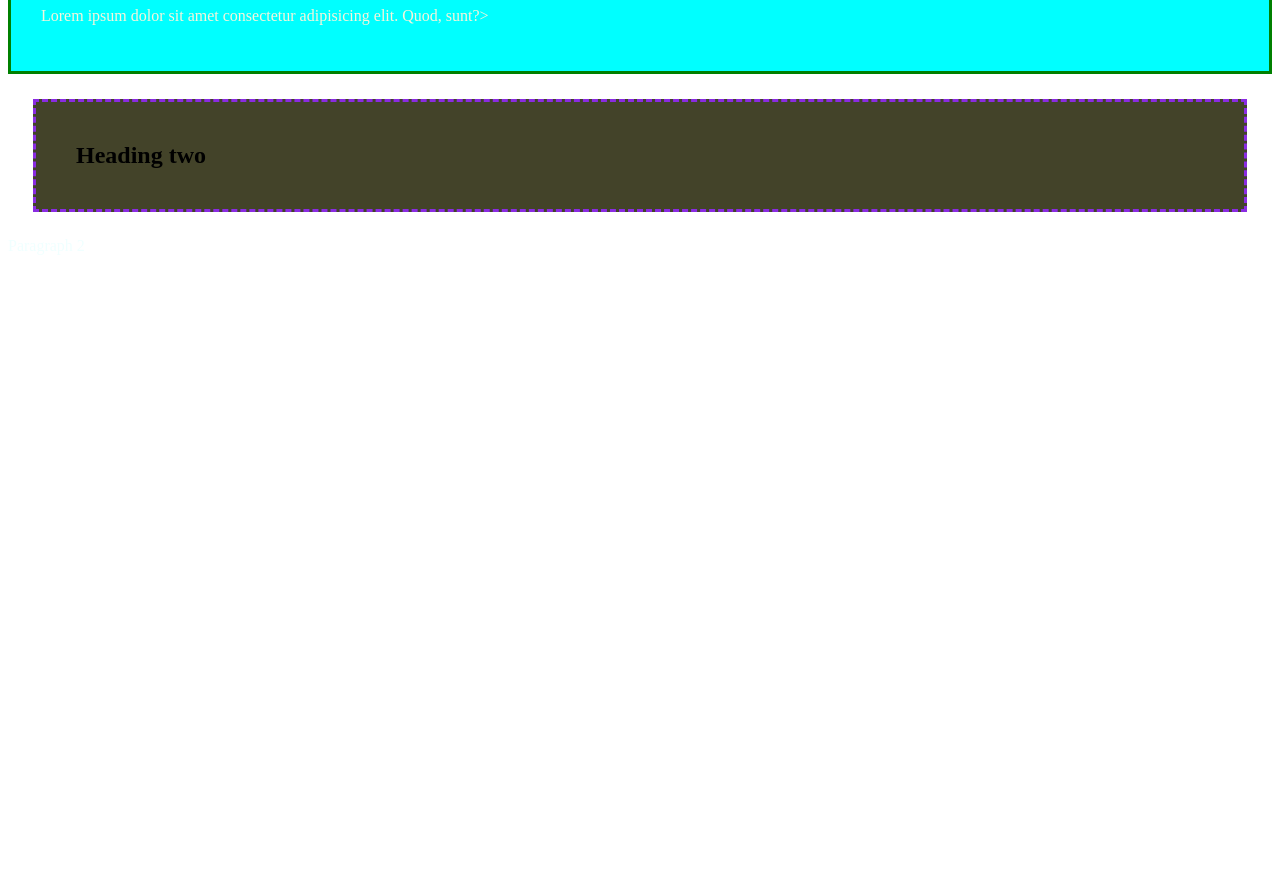
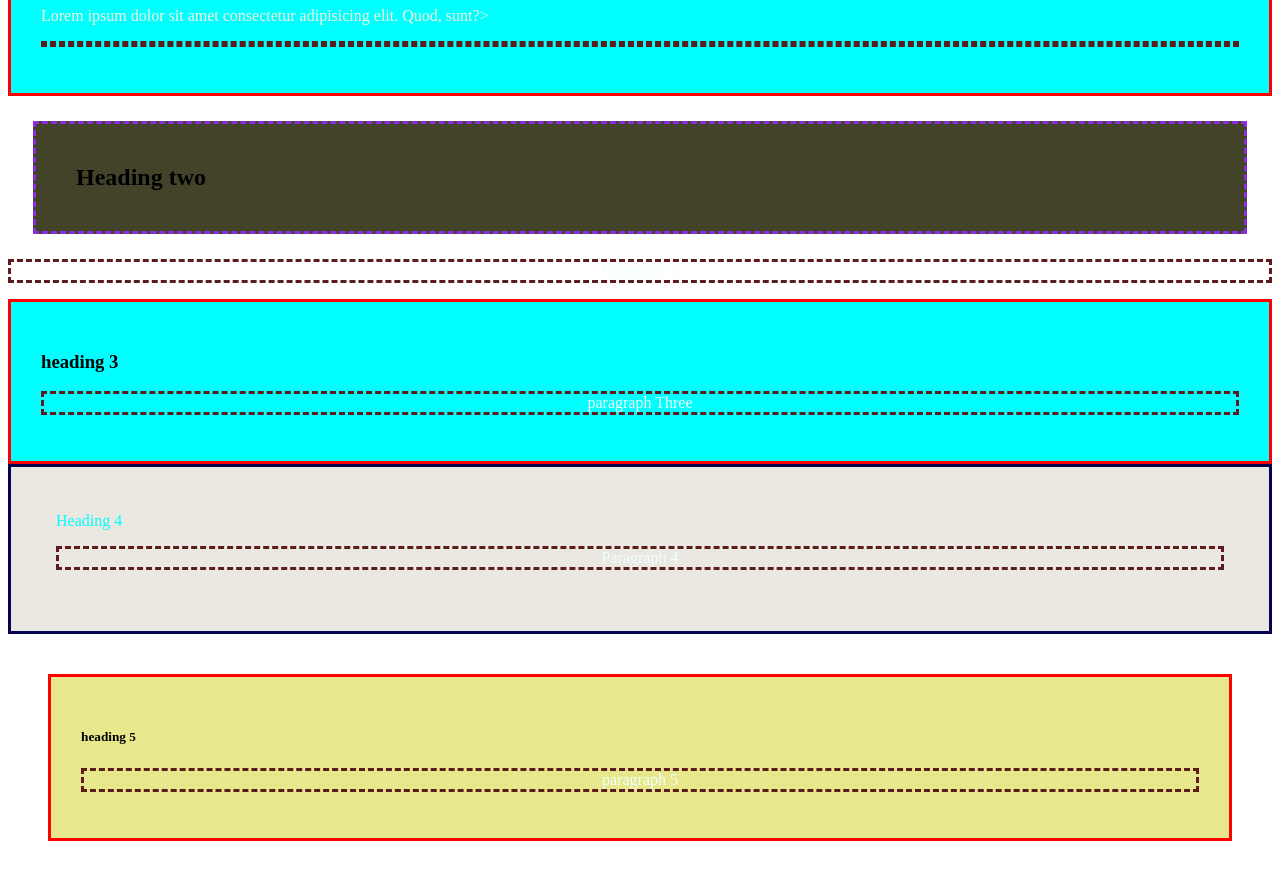
Before and after one commit to hamsebarood/GitHub-Practise, a plain HTML site: page index.html in a window 1280 px wide. Shown: the part 114-995 px from the top of the page. Before the commit the page ends 800 px from the top, so only its background shows below. Drawn offline with Linux system fonts and the light colour scheme.

Commit message:
added styles

```diff
--- a/index.html
+++ b/index.html
@@ -12,7 +12,21 @@
 
     </div>
     <h2>Heading two</h2>
-    <p2>Paragraph 2</p2>
+    <p>Paragraph 2</p2>
+    <div class="two">
+        <h3>heading 3</h3>
+        <p>paragraph Three</p>
+    </div>
+    <div class="three">
+        <h>Heading 4</h>
+        <p>Paragraph 4</p>
+
+
+    </div>
+    <div class="four">
+        <h5>heading 5</h5>
+        <p>paragraph 5</p>
+    </div>
 
 </head>
 <body>
--- a/style.css
+++ b/style.css
@@ -5,8 +5,8 @@ border: solid red;
 text-size-adjust: 40px;
 padding: 30px;
 color: beige;
-text-wrap: flex;
-flex-direction: column;
+text-wrap:pretty
+flex-direction:row-reverse
 border: solid green;
 
 }
@@ -17,8 +17,28 @@ h2 {
     padding: 40px;
     margin: 25px;
 }
-p2 {
+p{
     color: azure;
     text-align: center;
+    border: dashed rgb(91, 28, 28);
+}
+.two {
+    color: rgb(3, 3, 3);
+}
+.three {
+    background-color: rgb(235, 231, 225);
+    text-emphasis-color: green;
+    padding: 45px;
+    border: solid rgb(5, 5, 82);
+    color: aqua;
 
 }
+.four {
+text-size-adjust: 45px;
+color: black;
+background-color: rgb(231, 231, 140);
+margin: 40px;
+padding: 30px;
+flex-direction: column;
+flex-flow: nowrap;
+}
```
